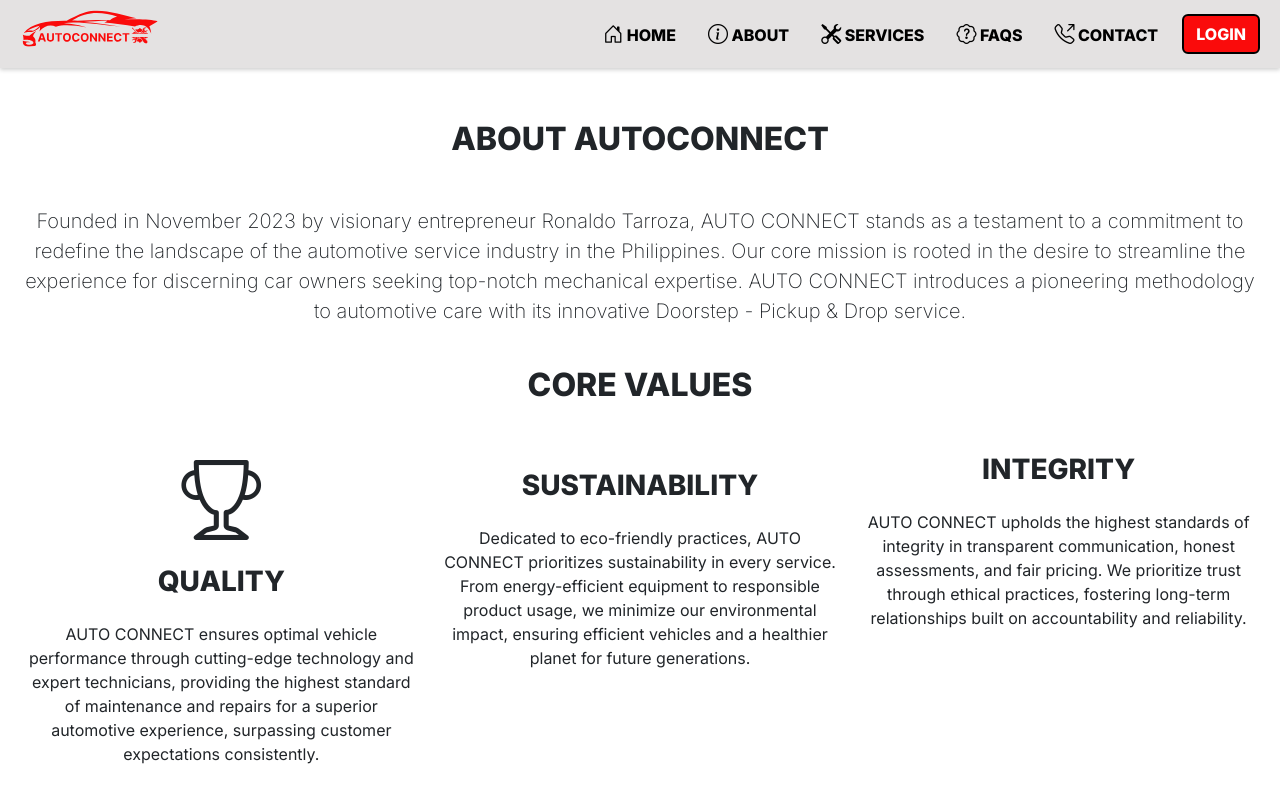
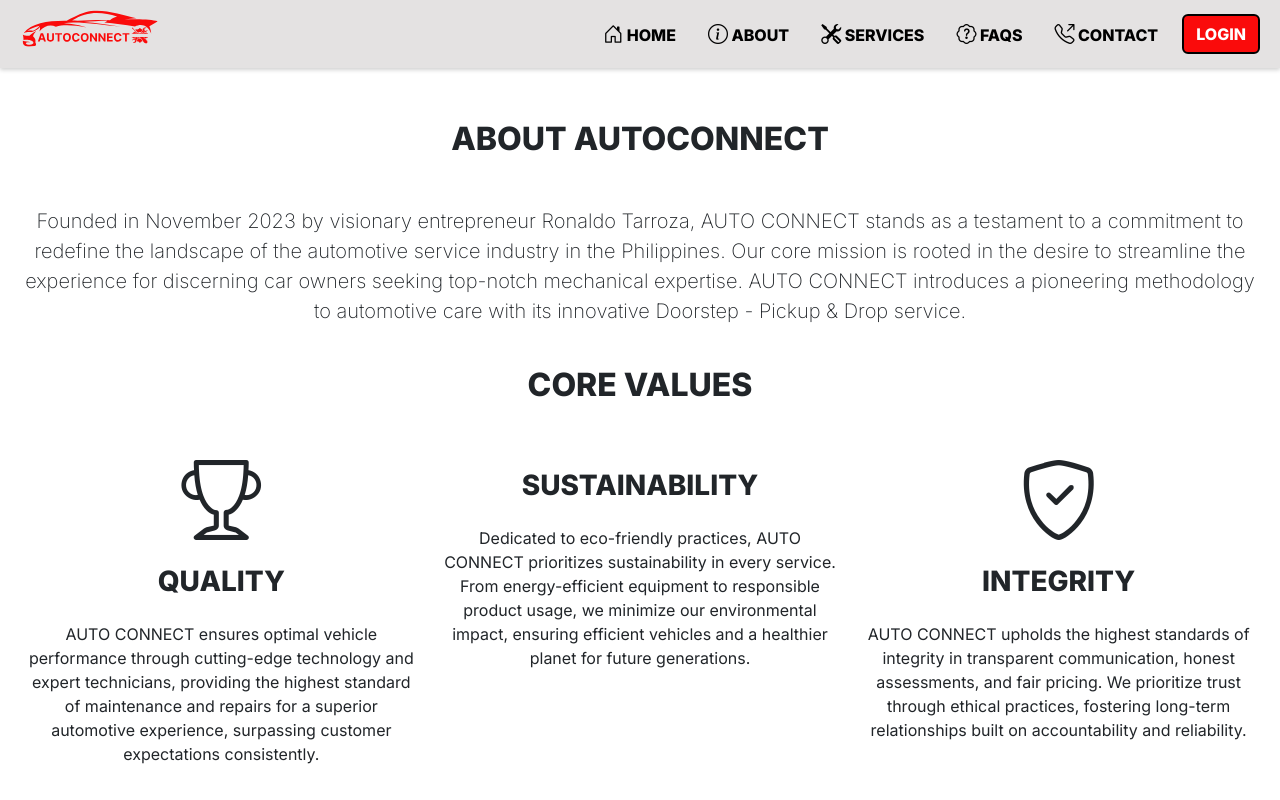
Before and after one commit to jaspherbagor/AutoConnect, a React (Create React App) app in the folder front-end/: page /about in a window 1280 px wide. Shown: the top 800 px of the page. Built offline with nearby package versions, Linux system fonts and the light colour scheme.

Commit message:
added an icon to integrity in core value

```diff
--- a/front-end/src/components/pages/client/about.jsx
+++ b/front-end/src/components/pages/client/about.jsx
@@ -23,8 +23,8 @@ const About = () => {
                 <p>Dedicated to eco-friendly practices, AUTO CONNECT prioritizes sustainability in every service. From energy-efficient equipment to responsible product usage, we minimize our environmental impact, ensuring efficient vehicles and a healthier planet for future generations.</p>
               </div>
               <div className="col-md-4">
-
-                <h3 className="fw-bold mb-4">INTEGRITY</h3>
+                <i class="bi bi-shield-check display-1 core-values-icon"></i>
+                <h3 className="fw-bold mb-4 mt-3">INTEGRITY</h3>
                 <p>AUTO CONNECT upholds the highest standards of integrity in transparent communication, honest assessments, and fair pricing. We prioritize trust through ethical practices, fostering long-term relationships built on accountability and reliability.</p>
               </div>
             </div>
```
